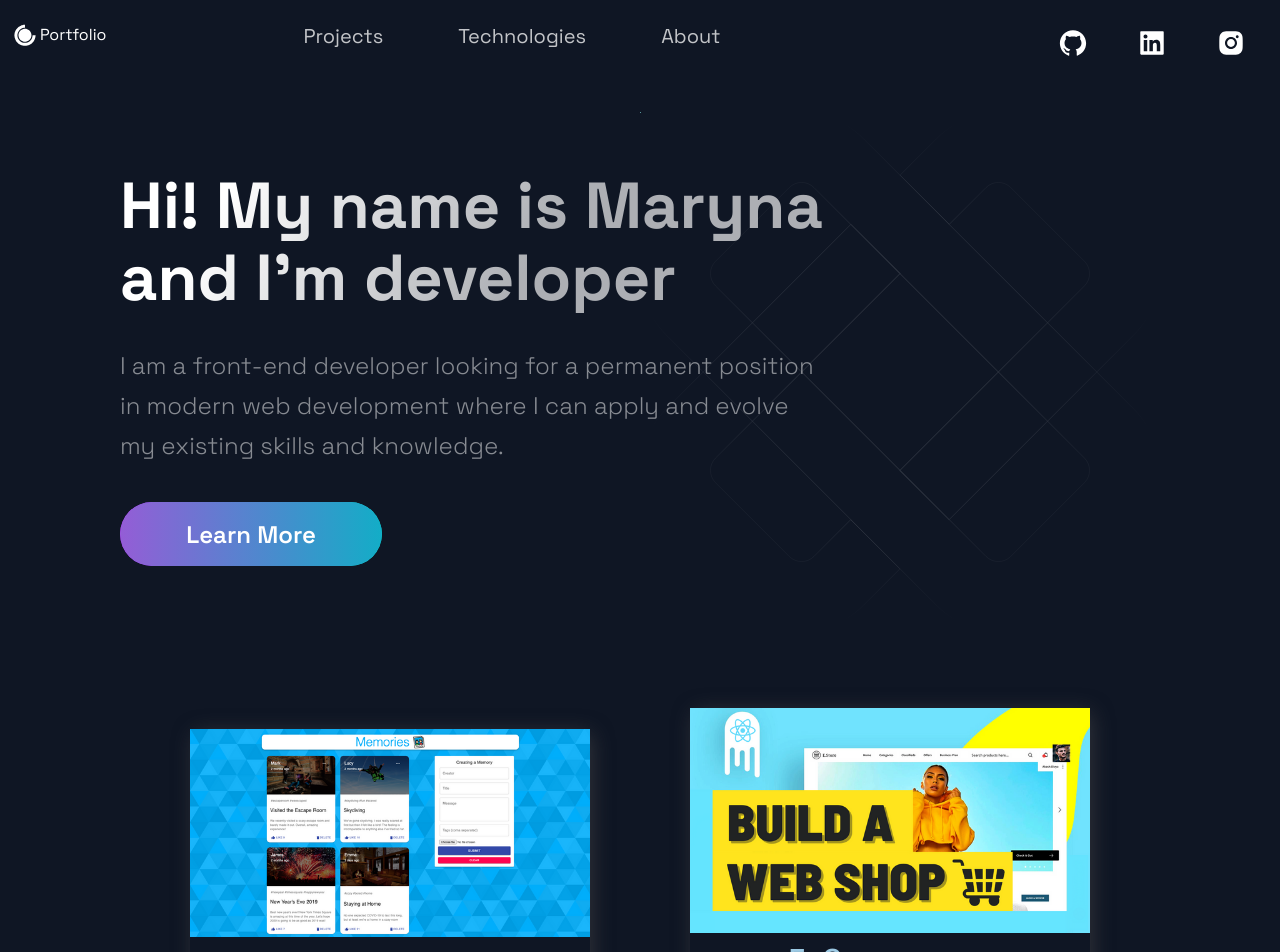
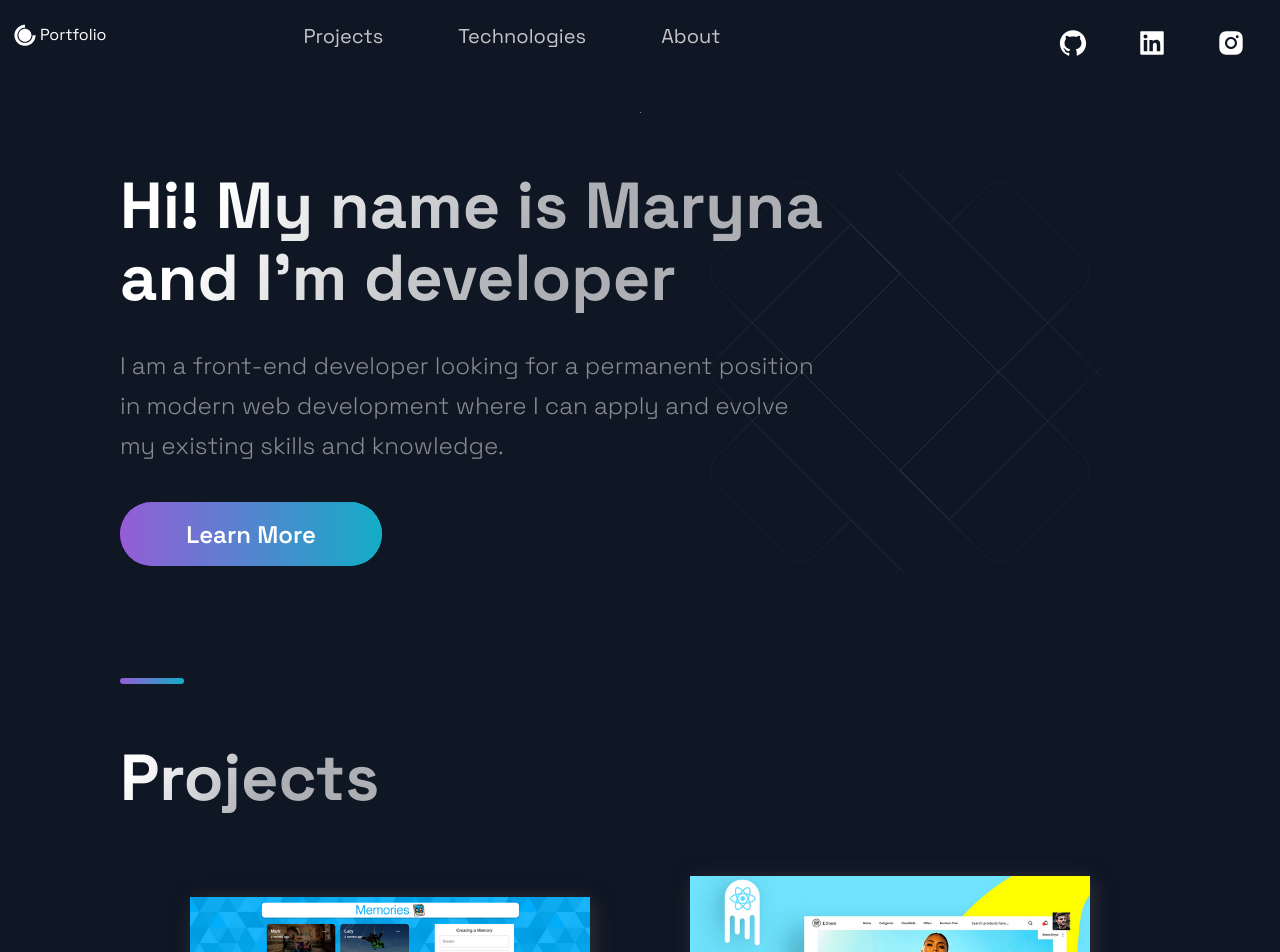
Before and after one commit to MarinaSergeyeva/portfolio, a Next.js app: page / in a window 1280 px wide. Shown: the top 952 px of the page. Built offline with nearby package versions, Linux system fonts and the light colour scheme.

Commit message:
title fix

```diff
--- a/src/components/Projects/Projects.js
+++ b/src/components/Projects/Projects.js
@@ -22,6 +22,8 @@ import { projects } from "../../constants/constants";
 
 const Projects = () => (
   <Section>
+    <SectionDivider />
+    <SectionTitle main>Projects</SectionTitle>
     <GridContainer>
       {projects.map(
         ({ title, description, image, tags, source, visit, id }) => (
```
